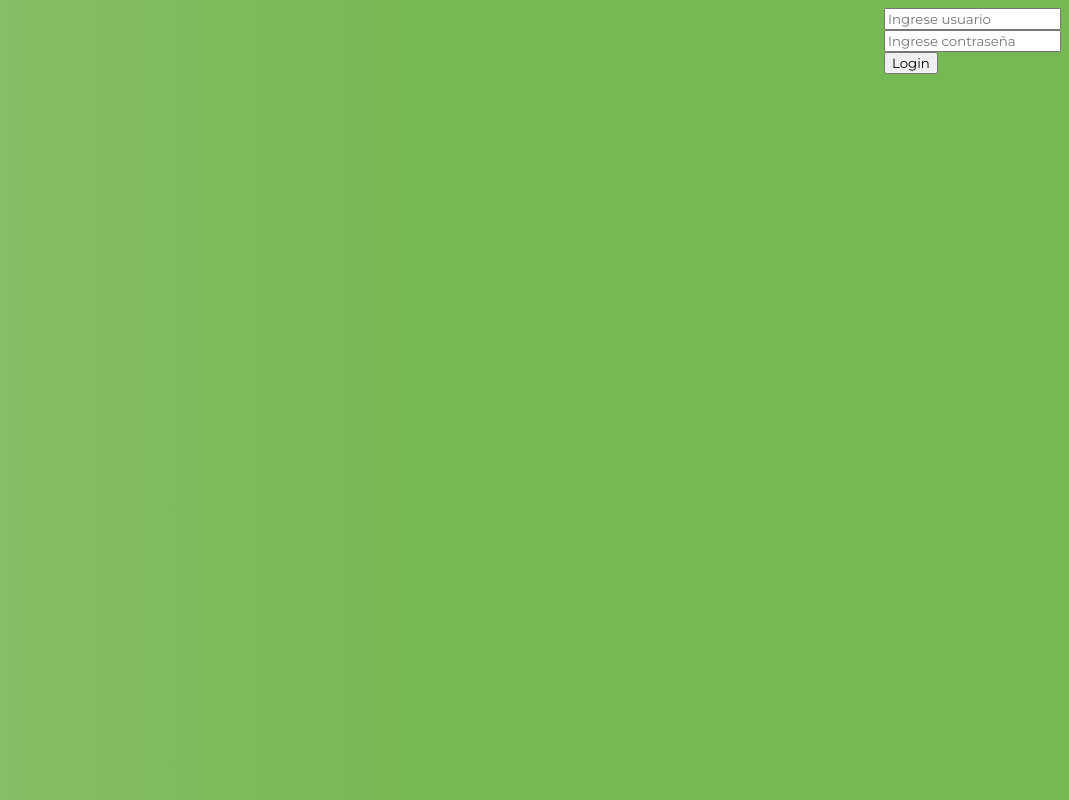
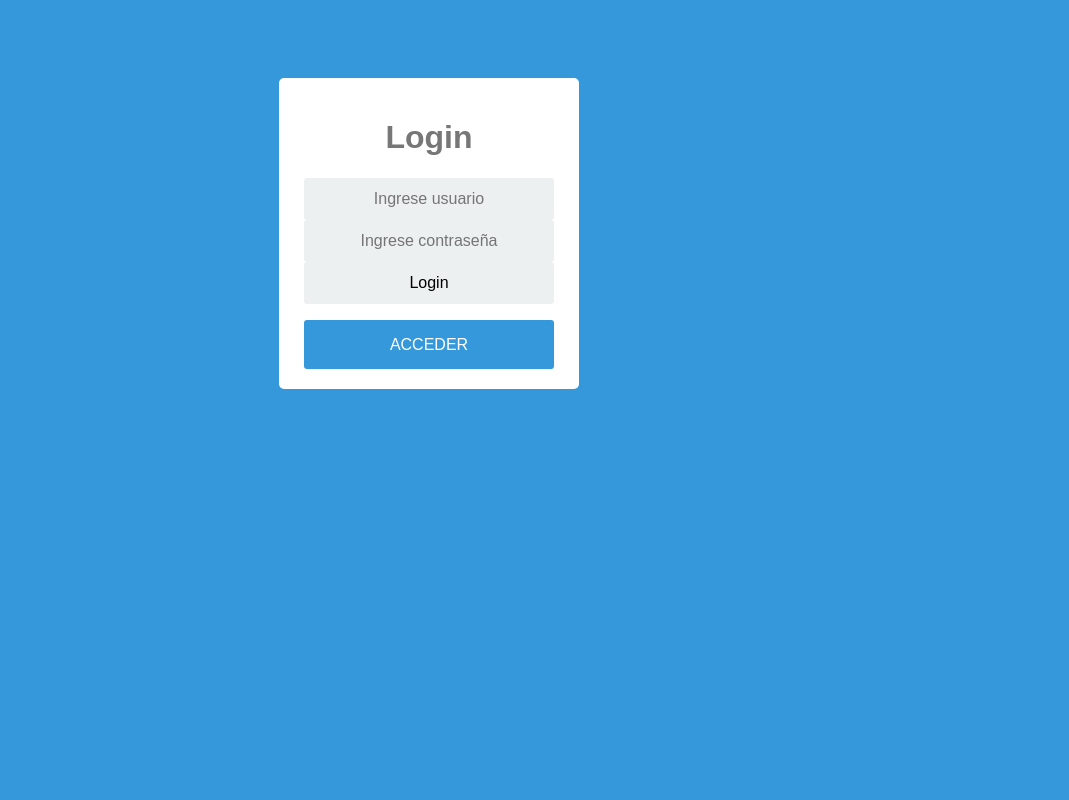
Before and after one commit to terezadelavega/bisuteria, a PHP site: page /login.php in a window 1280 px wide. Shown: the whole page, without its empty margins (211-1280 px from the left). Run offline with PHP 8.4, Linux system fonts and the light colour scheme.

Commit message:
estilos al LOGIN

```diff
--- a/login.php
+++ b/login.php
@@ -1,17 +1,31 @@
-<link rel="stylesheet" href="style.css">
+<body>
+	<div class="login">
+		<div class="login-screen">
+			<div class="app-title">
+				<h1>Login</h1>
+			</div>
+            <link rel="stylesheet" href="styleLogin.css">
+			<div class="login-form">
+				<div class="control-group">
                     <form method="post" aligen="center" action=<?php echo $_SERVER["PHP_SELF"]; ?>>
                     <input type="text" name="username" placeholder="Ingrese usuario"><br>
-    <input type="password" name="contra" placeholder="Ingrese contraseña"><br>
+                    <input type="password" name="contrasena" placeholder="Ingrese contraseña"><br>
                     <input type="submit" name="submit" value="Login">
                 </form>
-
 
                 <?php
                 if(isset($_POST["submit"])){
                     $username = $_POST["username"];
-    $password = $_POST["contra"];
+                    $contrasena = $_POST["contra"];
                     require_once "controladores/usuarioController.php";
                     $uc = new UsuarioController();
-    $uc->login($username, $contra);
+                    $uc->login($username, $contrasena);
                 }
                 ?>
+				</div>
+
+				<a class="btn btn-primary btn-large btn-block" href="#">ACCEDER</a>
+			</div>
+		</div>
+	</div>
+</body>
--- a/logout.php
+++ b/logout.php
@@ -0,0 +1,5 @@
+<?php
+    /*session_start();
+    session_destroy();
+    header("location: login.php");*/
+?>
--- a/style.css
+++ b/style.css
@@ -1,5 +1,4 @@
 @import url('https://fonts.googleapis.com/css?family=Montserrat');
-
 * {
     font-family: 'Montserrat', sans-serif;
     outline: 0;
--- /dev/null
+++ b/styleLogin.css
@@ -0,0 +1,78 @@
+* {
+    box-sizing: border-box;
+    }
+
+    *:focus {
+        outline: none;
+    }
+    body {
+    font-family: Arial;
+    background-color: #3498DB;
+    padding: 50px;
+    }
+    .login {
+    margin: 20px auto;
+    width: 300px;
+    }
+    .login-screen {
+    background-color: #FFF;
+    padding: 20px;
+    border-radius: 5px
+    }
+
+    .app-title {
+    text-align: center;
+    color: #777;
+    }
+
+    .login-form {
+    text-align: center;
+    }
+    .control-group {
+    margin-bottom: 10px;
+    }
+
+    input {
+    text-align: center;
+    background-color: #ECF0F1;
+    border: 2px solid transparent;
+    border-radius: 3px;
+    font-size: 16px;
+    font-weight: 200;
+    padding: 10px 0;
+    width: 250px;
+    transition: border .5s;
+    }
+
+    input:focus {
+    border: 2px solid #3498DB;
+    box-shadow: none;
+    }
+
+    .btn {
+      border: 2px solid transparent;
+      background: #3498DB;
+      color: #ffffff;
+      font-size: 16px;
+      line-height: 25px;
+      padding: 10px 0;
+      text-decoration: none;
+      text-shadow: none;
+      border-radius: 3px;
+      box-shadow: none;
+      transition: 0.25s;
+      display: block;
+      width: 250px;
+      margin: 0 auto;
+    }
+
+    .btn:hover {
+      background-color: #2980B9;
+    }
+
+    .login-link {
+      font-size: 12px;
+      color: #444;
+      display: block;
+        margin-top: 12px;
+    }
```
Also changed, not shown: layout/header.php (+2 -9 lines), productoMostrar.php (+8 -14 lines). Lines whose indentation alone changed are shown as unchanged.
